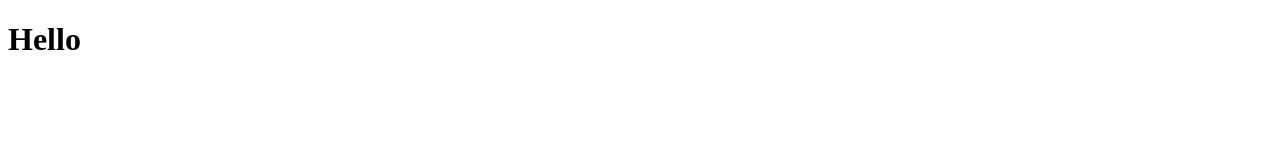
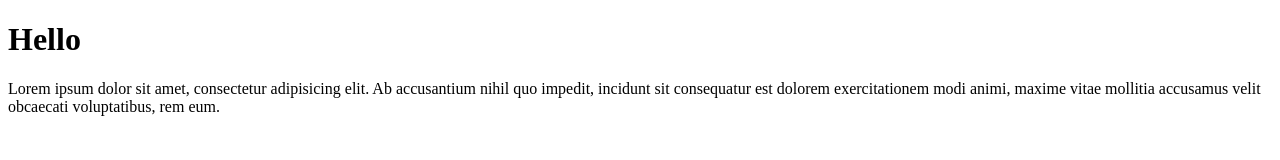
Before and after one commit to tjstalcup/git-and-github-aug-23-2018, a plain HTML site: page index.html in a window 1280 px wide. Drawn offline with Linux system fonts and the light colour scheme.

Commit message:
Added Lorem

```diff
--- a/index.html
+++ b/index.html
@@ -8,5 +8,7 @@
 </head>
 <body>
   <h1>Hello</h1>
+  <p>Lorem ipsum dolor sit amet, consectetur adipisicing elit. Ab accusantium nihil quo impedit, incidunt sit consequatur est dolorem exercitationem modi animi, maxime vitae mollitia accusamus velit obcaecati voluptatibus, rem eum.</p>
+
 </body>
 </html>
```
